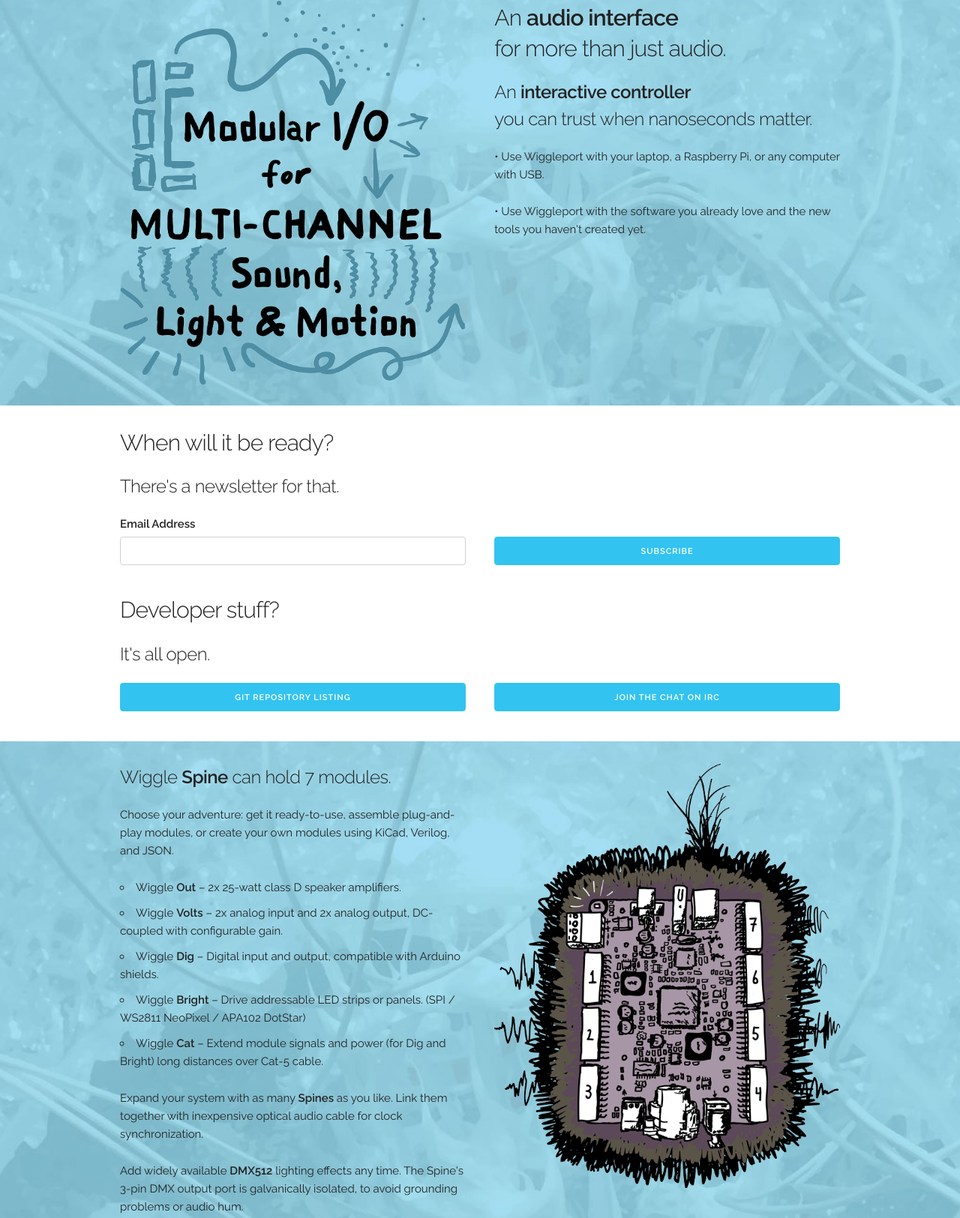
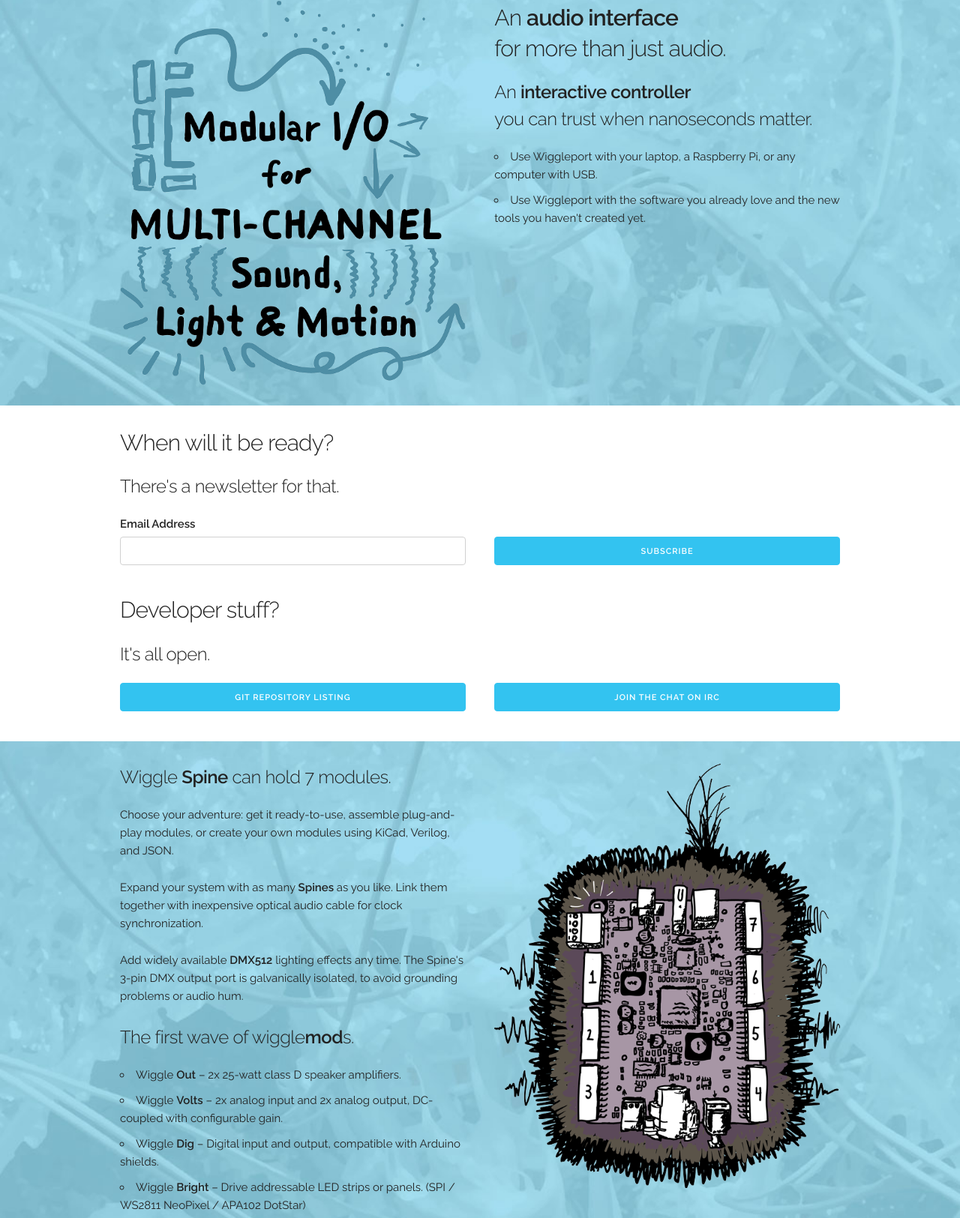
Before and after one commit to wiggleport/wiggleport.github.io, a plain HTML site: page index.html in a window 1280 px wide. Shown: the part 235-1860 px from the top of the page at 75% size. Drawn offline with Linux system fonts and the light colour scheme; a script that the page names is missing.

Commit message:
Clarify the module list

```diff
--- a/index.html
+++ b/index.html
@@ -39,8 +39,10 @@
             for more than just audio.</h4>
             <h5>An <b>interactive controller</b><br/>
             you can trust when nanoseconds matter.</h5>
-            <p>• Use Wiggleport with your laptop, a Raspberry Pi, or any computer with USB.</p>
-            <p>• Use Wiggleport with the software you already love and the new tools you haven't created yet.</p>
+            <ul>
+              <li>Use Wiggleport with your laptop, a Raspberry Pi, or any computer with USB.</li>
+              <li>Use Wiggleport with the software you already love and the new tools you haven't created yet.</li>
+            </ul>
           </div>
         </div>
       </div>
@@ -104,6 +106,9 @@
           <div class="padded">
             <h5>Wiggle <b>Spine</b> can hold 7 modules.</h5>
             <p>Choose your adventure: get it ready-to-use, assemble plug-and-play modules, or create your own modules using KiCad, Verilog, and JSON.</p>
+            <p>Expand your system with as many <b>Spines</b> as you like. Link them together with inexpensive optical audio cable for clock synchronization.</p>
+            <p>Add widely available <b>DMX512</b> lighting effects any time. The Spine's 3-pin DMX output port is galvanically isolated, to avoid grounding problems or audio hum.</p>
+            <h5>The first wave of wiggle<b>mod</b>s.</h5>
             <ul>
               <li>Wiggle <b>Out</b> – 2x 25-watt class D speaker amplifiers.</li>
               <li>Wiggle <b>Volts</b> – 2x analog input and 2x analog output, DC-coupled with configurable gain.</li>
@@ -111,8 +116,7 @@
               <li>Wiggle <b>Bright</b> – Drive addressable LED strips or panels. (SPI / WS2811 NeoPixel / APA102 DotStar)</li>
               <li>Wiggle <b>Cat</b> – Extend module signals and power (for Dig and Bright) long distances over Cat-5 cable.</li>
             </ul>
-            <p>Expand your system with as many <b>Spines</b> as you like. Link them together with inexpensive optical audio cable for clock synchronization.</p>
-            <p>Add widely available <b>DMX512</b> lighting effects any time. The Spine's 3-pin DMX output port is galvanically isolated, to avoid grounding problems or audio hum.</p>
+            <p>Creating your own module? You supply what's unique, and Wiggleport gives you some help: eight GPIO pins, high speed USB, programmable logic, and up to 90 watts of power.</p>
           </div>
         </div>
         <div class="one-half column">
```
